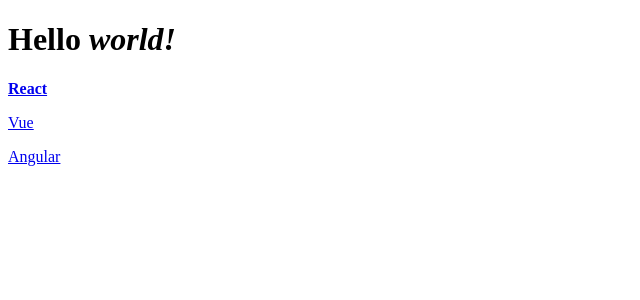
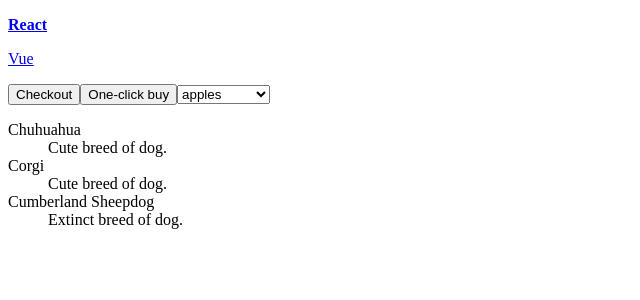
Before and after one commit to mkr-msk/React, a React (Create React App) app: page / in a window 1280 px wide. Shown: the top 300 px of the page, without its empty margins (0-640 px from the left). Built offline with nearby package versions, Linux system fonts and the light colour scheme.

Commit message:
Добавлены компоненты Breeds, ShoppingCart, Select

```diff
--- a/src/App.js
+++ b/src/App.js
@@ -1,15 +1,35 @@
 import React, { Fragment, Component } from "react";
 import Link from "./Link";
+import ShoppingCart from "./ShoppingCart/ShoppingCart";
+import Select from "./Select";
+import Breeds from "./Breeds";
 
 class App extends Component {
     render() {
+        const shoppingCart_items = [1, 2, 3];
+        const user = {
+            creditcard: true,
+            address: true
+        }
+
+        const select_items = ["apples", "pears", "playstations"];
+
+        const dog_list = [
+            { breed: "Chuhuahua", description: "Cute breed of dog." },
+            { breed: "Corgi", description: "Cute breed of dog." },
+            { breed: "Cumberland Sheepdog", description: "Extinct breed of dog." },
+        ];
+
         return (
             <Fragment>
-                <h1>Hello <em>world!</em></h1>
-
                 <Link url="//react.dev"><strong>React</strong></Link>
                 <Link url="//vuejs.org">Vue</Link>
-                <Link url="//angular.io">Angular</Link>
+
+                <ShoppingCart items={shoppingCart_items} user={user} />
+
+                <Select items={select_items} />
+
+                <Breeds list={dog_list} />
             </Fragment>
         );
     }
--- /dev/null
+++ b/src/Breeds.js
@@ -0,0 +1,18 @@
+import React, { Fragment, Component } from "react";
+
+class Breeds extends Component {
+    render() {
+        return (
+            <dl>
+                {this.props.list.map(({ breed, description }) => (
+                    <Fragment key={breed}>
+                        <dt>{breed}</dt>
+                        <dd>{description}</dd>
+                    </Fragment>
+                ))}
+            </dl>
+        );
+    }
+}
+
+export default Breeds;
--- /dev/null
+++ b/src/Select.js
@@ -0,0 +1,15 @@
+import React, { Component } from "react";
+
+class Select extends Component {
+    render() {
+        return (
+            <select>
+                {this.props.items.map((item) => (
+                    <option key={item}>{item}</option>
+                ))}
+            </select>
+        );
+    }
+}
+
+export default Select;
--- /dev/null
+++ b/src/ShoppingCart/GuestButtons.js
@@ -0,0 +1,14 @@
+import React, { Fragment, Component } from "react";
+
+class GuestButtons extends Component {
+    render() {
+        return (
+            <Fragment>
+                <button>Login</button>
+                <button disabled={!this.props.canCheckout}>Checkout as guest</button>
+            </Fragment>
+        );
+    }
+}
+
+export default GuestButtons;
--- /dev/null
+++ b/src/ShoppingCart/ShoppingCart.js
@@ -0,0 +1,20 @@
+import React, { Component } from "react";
+import UserButtons from "./UserButtons";
+import GuestButtons from "./GuestButtons";
+
+class ShoppingCart extends Component {
+    render() {
+        const hasItems = this.props.items.length > 0;
+        const isLoggedIn = this.props.user !== null;
+        const isAvailable = this.props.items.every((item) => !item.outOfStock);
+        const canCheckout = hasItems && isAvailable;
+
+        return isLoggedIn ? (
+            <UserButtons user={this.props.user} canCheckout={canCheckout} />
+        ) : (
+            <GuestButtons canCheckout={canCheckout} />
+        );
+    }
+}
+
+export default ShoppingCart;
--- /dev/null
+++ b/src/ShoppingCart/UserButtons.js
@@ -0,0 +1,22 @@
+import React, { Fragment, Component } from "react";
+
+class UserButtons extends Component {
+    render() {
+        const hasCreditCard = this.props.user.creditcard !== null;
+        const hasAddress = this.props.user.address !== null;
+        const disabled = !this.props.canCheckout;
+
+        return hasCreditCard ? (
+            <Fragment>
+                <button disabled={disabled}>Checkout</button>
+                {hasAddress && (
+                    <button disabled={disabled}>One-click buy</button>
+                )}
+            </Fragment>
+        ) : (
+            <button>Add credit card</button>
+        );
+    }
+}
+
+export default UserButtons;
```
